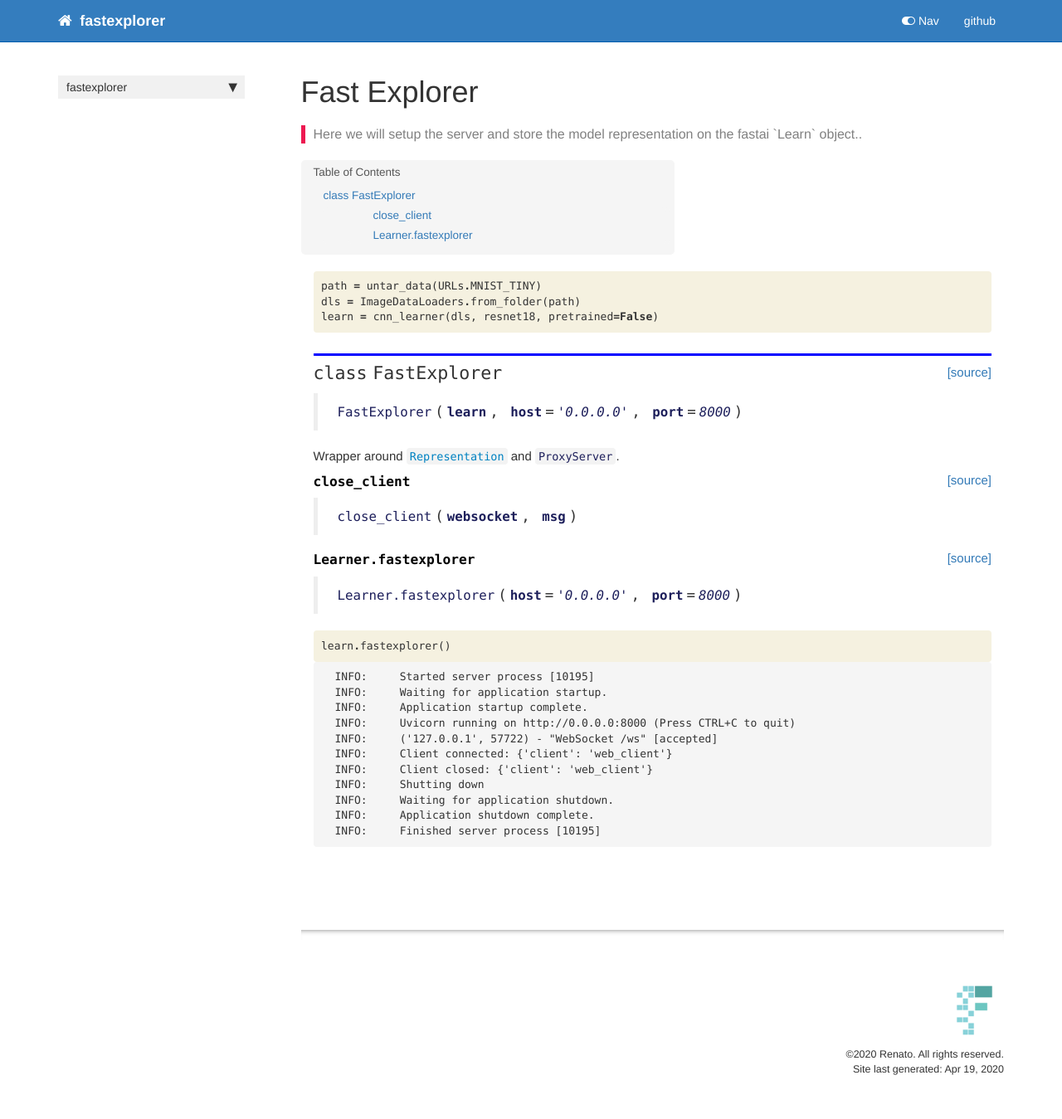
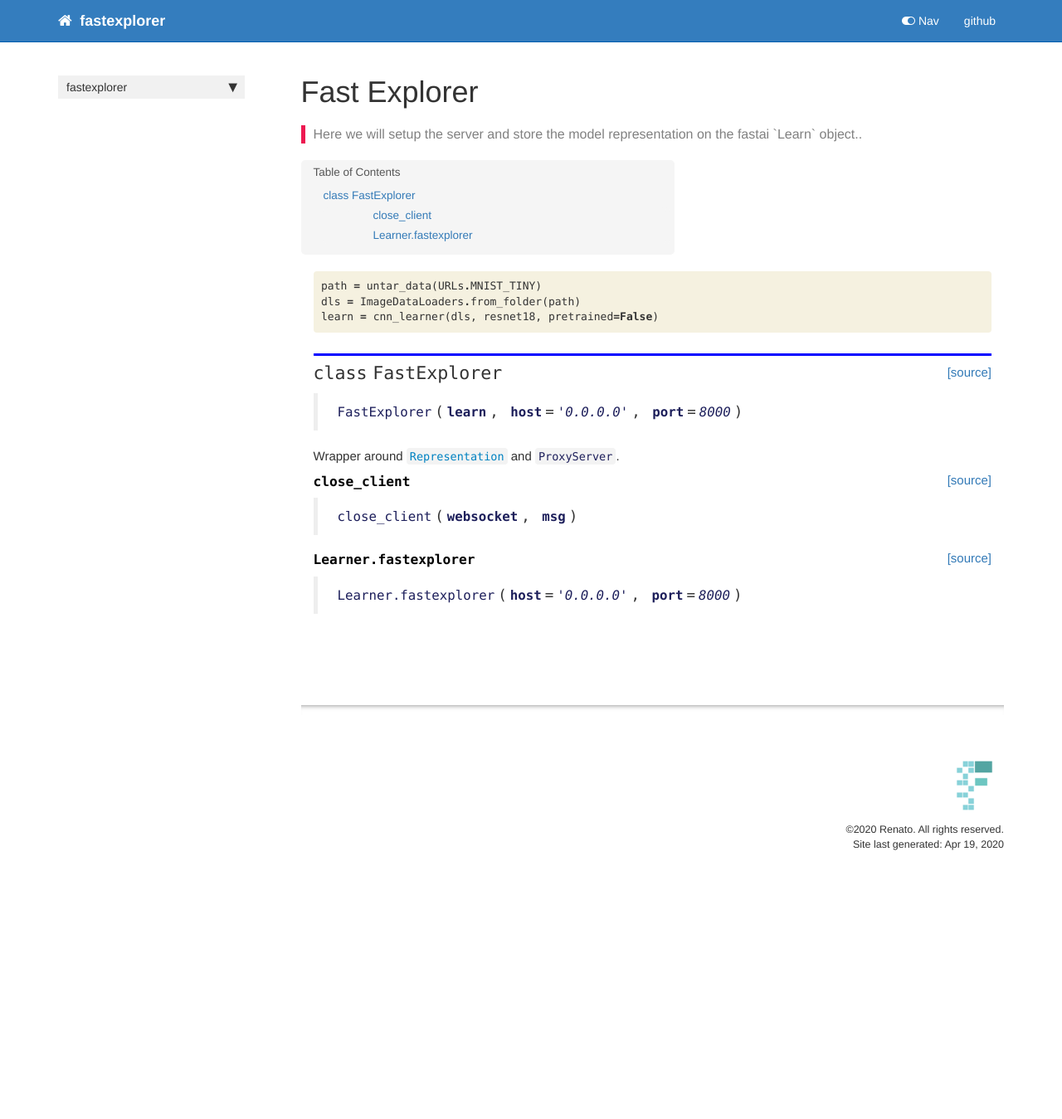
Before and after one commit to renato145/fastexplorer, a Jekyll site: the page built from docs/explorer.html, in a window 1280 px wide. Shown: the whole page at 83% size. Built offline with Jekyll 4.4.1, drawn with Linux system fonts in a browser that asks for light colours; nearby versions of some CDN libraries; comment, search, counter and statistics services are not loaded; after the commit the page ends 1078 px from its top, so only the background shows below that.

Commit message:
socket working, first demo

```diff
--- a/docs/explorer.html
+++ b/docs/explorer.html
@@ -147,45 +147,4 @@
 </div>
     {% endraw %}
 
-    {% raw %}
-
-<div class="cell border-box-sizing code_cell rendered">
-<div class="input">
-
-<div class="inner_cell">
-    <div class="input_area">
-<div class=" highlight hl-ipython3"><pre><span></span><span class="n">learn</span><span class="o">.</span><span class="n">fastexplorer</span><span class="p">()</span>
-</pre></div>
-
-    </div>
 </div>
-</div>
-
-<div class="output_wrapper">
-<div class="output">
-
-<div class="output_area">
-
-<div class="output_subarea output_stream output_stderr output_text">
-<pre>INFO:     Started server process [10195]
-INFO:     Waiting for application startup.
-INFO:     Application startup complete.
-INFO:     Uvicorn running on http://0.0.0.0:8000 (Press CTRL+C to quit)
-INFO:     (&#39;127.0.0.1&#39;, 57722) - &#34;WebSocket /ws&#34; [accepted]
-INFO:     Client connected: {&#39;client&#39;: &#39;web_client&#39;}
-INFO:     Client closed: {&#39;client&#39;: &#39;web_client&#39;}
-INFO:     Shutting down
-INFO:     Waiting for application shutdown.
-INFO:     Application shutdown complete.
-INFO:     Finished server process [10195]
-</pre>
-</div>
-</div>
-
-</div>
-</div>
-
-</div>
-    {% endraw %}
-
-</div>
--- a/fastexplorer/explorer.py
+++ b/fastexplorer/explorer.py
@@ -34,7 +34,7 @@
         logging.info(f'Client connected: {msg}')
 
         # Manage requests
-        await websocket.send_json(self.representation.to_json())
+        await websocket.send_json({'event': 'representation_data', 'msg': self.representation.to_json()})
 
         # Close socket
 #         state[client_type] = False
--- a/fastexplorer/representation.py
+++ b/fastexplorer/representation.py
@@ -36,7 +36,7 @@
 
     if isinstance(self, nn.Sequential):
         idxs = modules.map(lambda x: x['idx'])
-        links = idxs[:-1].map_zipwith(lambda a,b: {a:b}, idxs[1:])
+        links = idxs[:-1].map_zipwith(lambda a,b: {'source':a, 'target':b}, idxs[1:])
     else: raise NotImplementedError()
 
     return Representation(name, inp_shape, out_shape, modules, params, links, xtra)
@@ -75,4 +75,6 @@
 # Cell
 @patch
 def to_json(self:Representation):
-    return json.dumps({'nodes':list(self.modules), 'links':list(self.links)})
+    nodes = list(self.modules)
+    links = list(self.links)
+    return json.dumps({'nodes':nodes, 'links':links})
```
Also changed, not shown: 2 other files.
